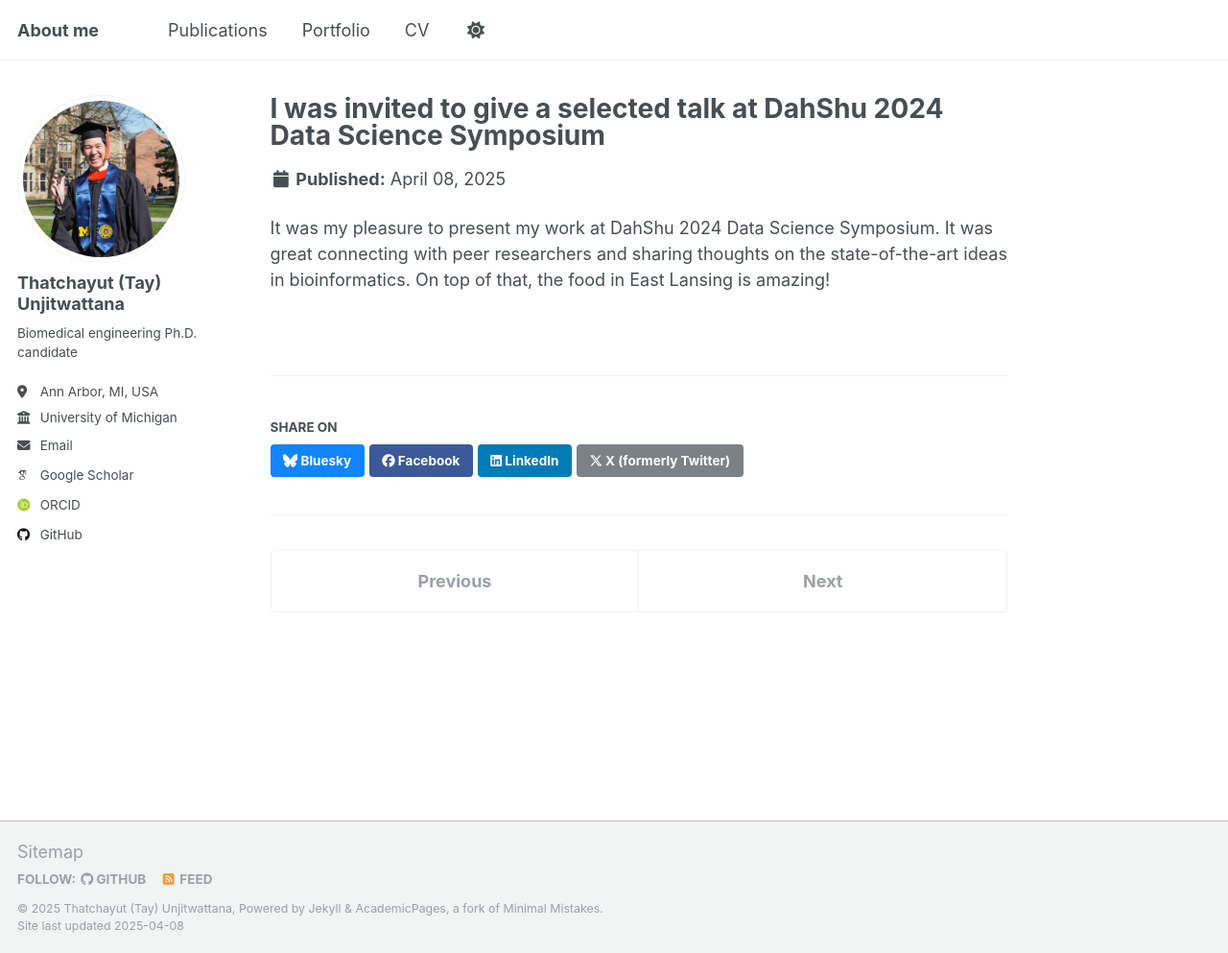
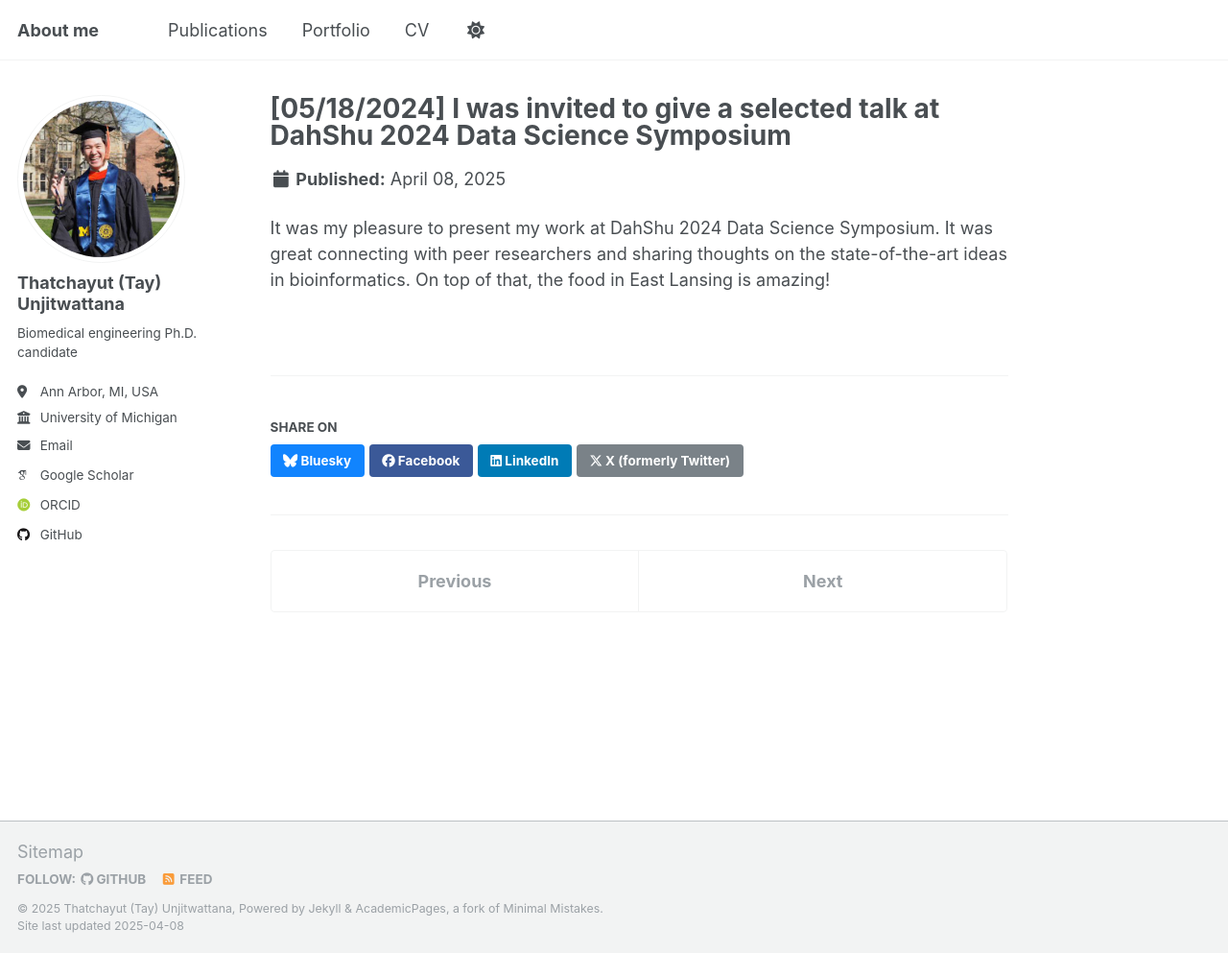
Before and after one commit to thatchayut/thatchayut.github.io, a Jekyll site: the page built from _portfolio/portfolio-3.md, in a window 1280 px wide and 993 px high. Shown: the whole window at 96% size. Built offline with Jekyll 4.4.1, drawn with Linux system fonts in a browser that asks for light colours; some web fonts are replaced.

Commit message:
Update portfolio-3.md

```diff
--- a/_portfolio/portfolio-3.md
+++ b/_portfolio/portfolio-3.md
@@ -1,5 +1,5 @@
 ---
-title: "I was invited to give a selected talk at DahShu 2024 Data Science Symposium"
+title: "[05/18/2024] I was invited to give a selected talk at DahShu 2024 Data Science Symposium"
 excerpt: "Location: Michigan State University, East Lansing, MI <br/><img src='/images/dahshu_presentation_2.jpg'>"
 collection: portfolio
 ---
```
